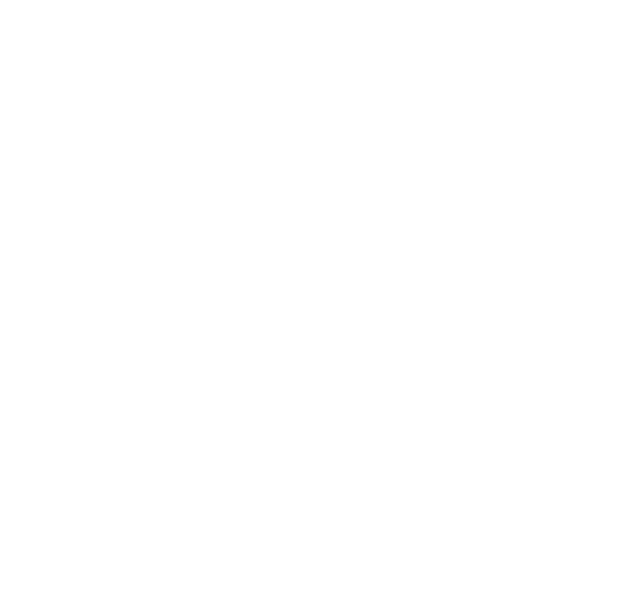
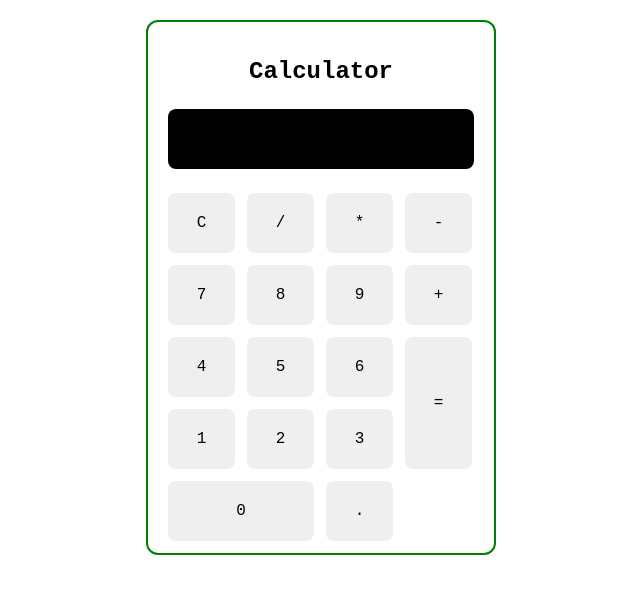
Before and after one commit to Nsuku-Goldwin/Calculator, a plain HTML site: page index.html in a window 1280 px wide. Shown: the whole page, without its empty margins (319-959 px from the left). Drawn offline with Linux system fonts and the light colour scheme.

Commit message:
Add basic calculator UI and initial logic
Introduced a calculator layout in index.html with buttons and display, added initial styling in style.css, and started basic JavaScript logic in index.js with a function to append characters to the calculation string.

```diff
--- a/index.html
+++ b/index.html
@@ -4,6 +4,31 @@
     <meta charset="UTF-8" />
     <meta name="viewport" content="width=device-width, initial-scale=1.0" />
     <title>Document</title>
+    <link rel="stylesheet" href="style.css" />
   </head>
-  <body></body>
+  <body>
+    <section class="main-app">
+      <h1>Calculator</h1>
+      <div class="screen"></div>
+      <div class="buttons">
+        <button class="button" id="clear-btn">C</button>
+        <button class="button" id="devide-btn">/</button>
+        <button class="button" id="multiply-btn">*</button>
+        <button class="button" id="subtract-btn">-</button>
+        <button class="button" id="seven-btn">7</button>
+        <button class="button" id="eight-btn">8</button>
+        <button class="button" id="nine-btn">9</button>
+        <button class="button" id="add-btn">+</button>
+        <button class="button" id="four-btn">4</button>
+        <button class="button" id="five-btn">5</button>
+        <button class="button" id="six-btn">6</button>
+        <button class="button" id="equals-btn">=</button>
+        <button class="button" id="one-btn">1</button>
+        <button class="button" id="two-btn">2</button>
+        <button class="button" id="three-btn">3</button>
+        <button class="button" id="zero-btn">0</button>
+        <button class="button" id="dot-btn">.</button>
+      </div>
+    </section>
+  </body>
 </html>
--- a/index.js
+++ b/index.js
@@ -0,0 +1,4 @@
+let calcString = "";
+function addCharacter(args) {
+  calcString += args;
+}
--- a/style.css
+++ b/style.css
@@ -0,0 +1,52 @@
+* {
+  font-family: "Courier New", Courier, monospace;
+  padding: 0;
+  margin: 0;
+  box-sizing: border-box;
+  font-size: 16px;
+}
+body {
+  width: 100vw;
+  height: 100vh;
+  background-color: linear-gradient(45deg, blue, purple);
+}
+.main-app {
+  margin: auto;
+  width: 350px;
+  border: 2px solid green;
+  border-radius: 12px;
+  background-color: white;
+  /* height: auto; */
+  padding: 12px 20px;
+  margin: 20px auto;
+}
+h1 {
+  font-size: 1.5rem;
+  text-align: center;
+  margin: 1.5rem;
+}
+.screen {
+  background-color: black;
+  height: 60px;
+  border-radius: 8px;
+  margin: 1.5rem 0;
+}
+.buttons {
+  display: grid;
+  grid-template-columns: repeat(4, 67px);
+  grid-auto-rows: 60px;
+  grid-gap: 12px;
+}
+.button {
+  border: none;
+  border-radius: 8px;
+  cursor: pointer;
+}
+#equals-btn {
+  grid-row: 3/5;
+  grid-column: 4/5;
+}
+#zero-btn {
+  grid-row: 5/6;
+  grid-column: 1/3;
+}
```
